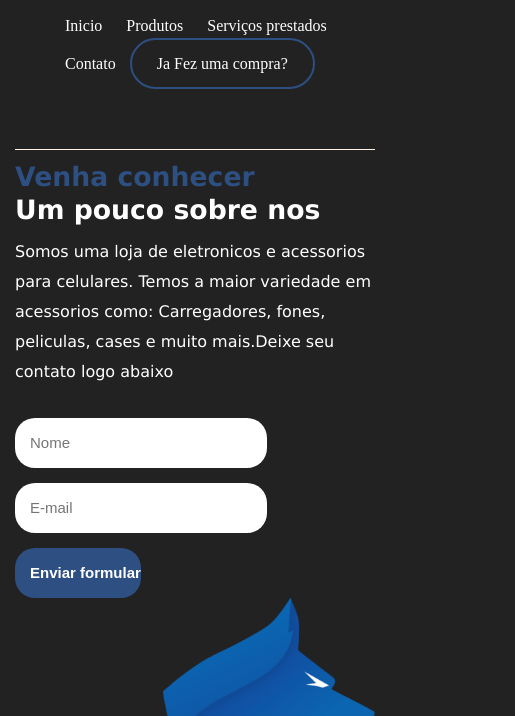
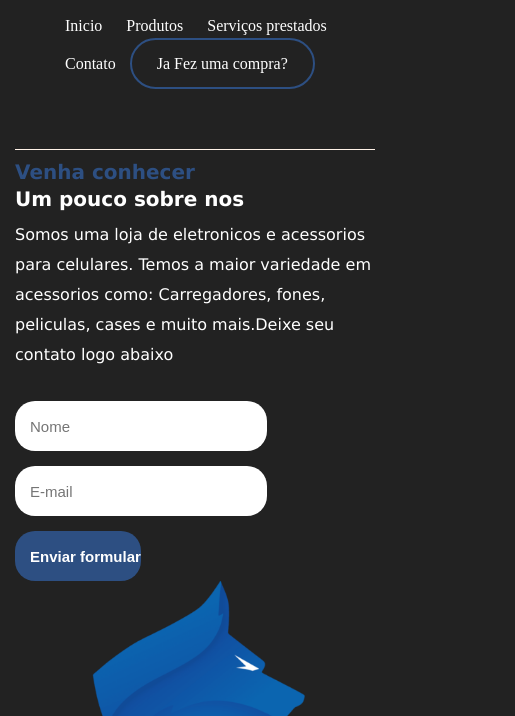
Before and after one commit to guilherm5/landingpageloja, a plain HTML site: page index.html in a window 390 px wide. Shown: the part 128-844 px from the top of the page, 515 px wide, since content can reach past the window. Drawn offline with Linux system fonts and the light colour scheme.

Commit message:
Update media.css

```diff
--- a/media.css
+++ b/media.css
@@ -1,14 +1,16 @@
 @media screen and (max-width: 1200px){
     header{
-    flex-direction: column;
+        flex-direction: column;
     }
     main{
         flex-direction: column;
+        justify-content: center;
+        align-items: center;
     }
 }
 @media screen and (max-width: 600px){
 
     h2{
-        font-size: 20pt;
+        font-size: 15pt;
     }
 }
```
